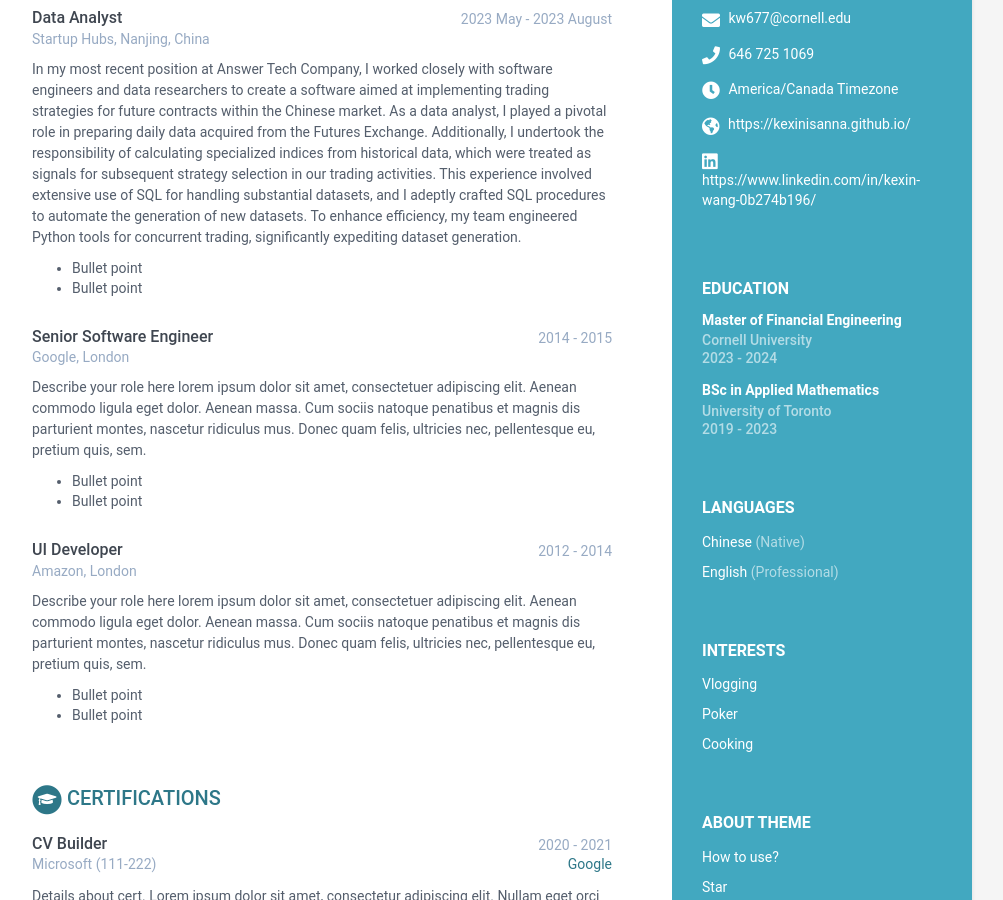
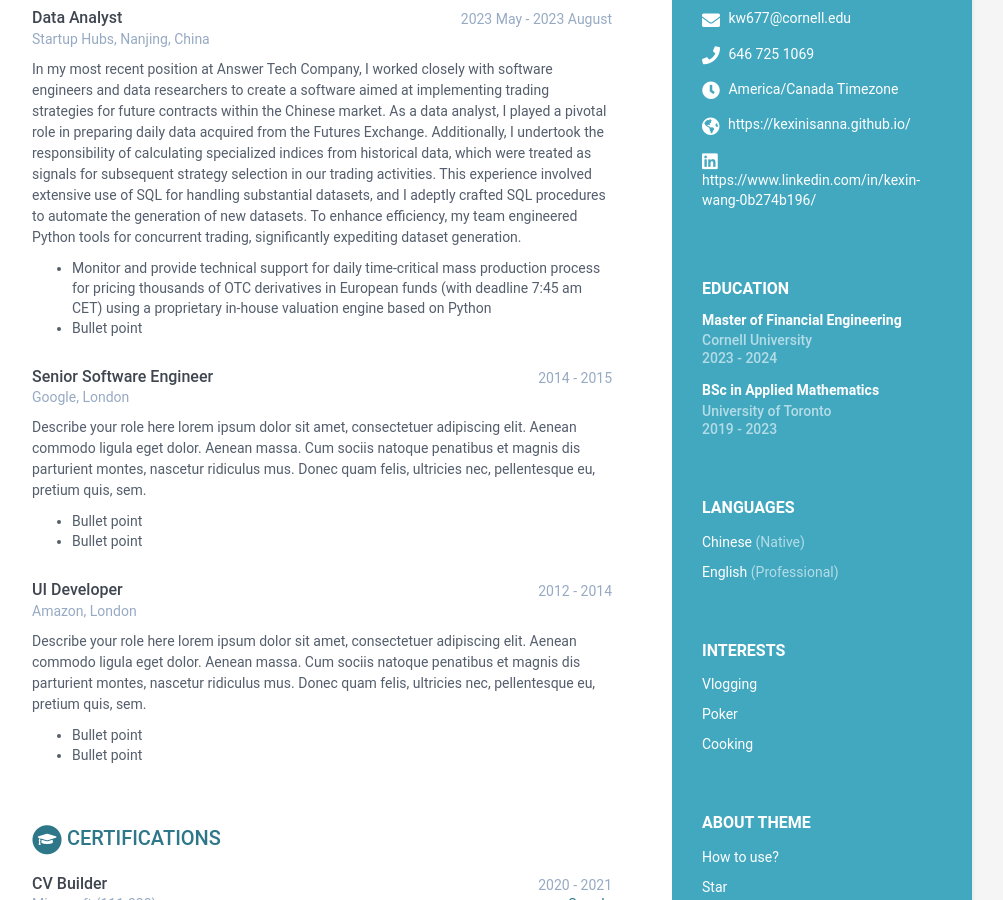
Before and after one commit to KexinisAnna/KexinisAnna.github.io, a Jekyll site: the page built from index.html, in a window 1280 px wide and 900 px high, scrolled down 346 px. Shown: the whole window, without its empty margins (168-1171 px from the left). Built offline with Jekyll 4.4.1, drawn with Linux system fonts in a browser that asks for light colours.

Commit message:
Update data.yml

```diff
--- a/_data/data.yml
+++ b/_data/data.yml
@@ -93,7 +93,8 @@ experiences:
           This experience involved extensive use of SQL for handling substantial datasets,
           and I adeptly crafted SQL procedures to automate the generation of new datasets.
           To enhance efficiency, my team engineered Python tools for concurrent trading, significantly expediting dataset generation.
-            - Bullet point
+            - Monitor and provide technical support for daily time-critical mass production process for pricing thousands of
+            OTC derivatives in European funds (with deadline 7:45 am CET) using a proprietary in-house valuation engine based on Python
             - Bullet point
       - role: Senior Software Engineer
         time: 2014 - 2015
```
